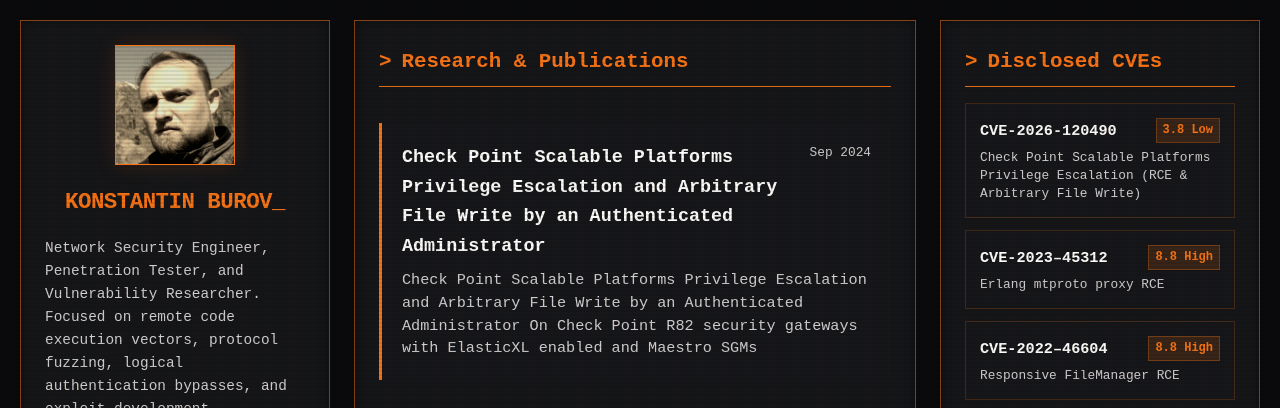
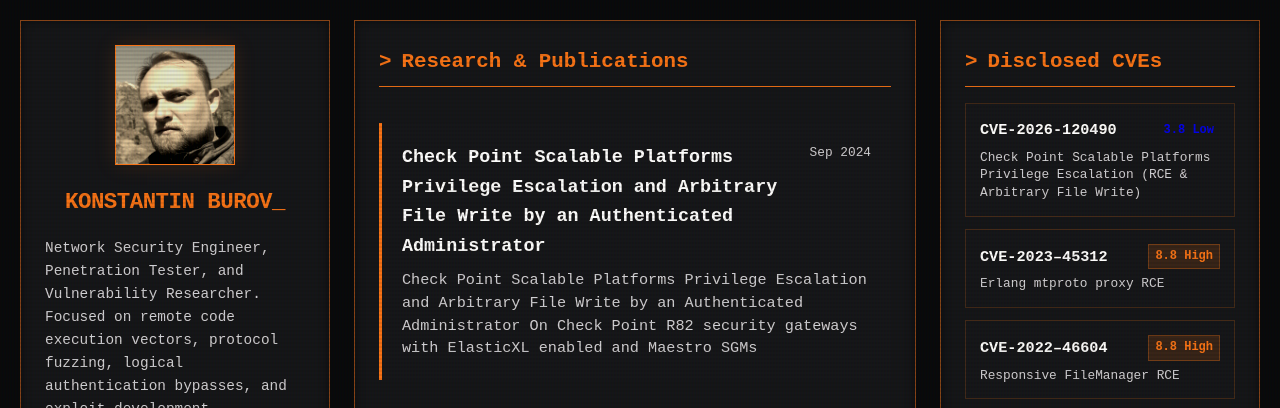
Before and after one commit to sadshade/sadshade.github.io, a plain HTML site: page index.html in a window 1280 px wide. Shown: the top 408 px of the page. Drawn offline with Linux system fonts and the light colour scheme.

Commit message:
Update index.html

```diff
--- a/index.html
+++ b/index.html
@@ -534,7 +534,7 @@
                 <a href="https://nvd.nist.gov/vuln/detail/CVE-2026-120490" target="_blank" class="cve-card">
                     <div class="cve-meta">
                         <span class="cve-id">CVE-2026-120490</span>
-                        <span class="cve-score score-high">3.8 Low</span>
+                        <span class="cve-score score-low">3.8 Low</span>
                     </div>
                     <p class="cve-desc">
                         Check Point Scalable Platforms Privilege Escalation (RCE & Arbitrary File Write)
```
